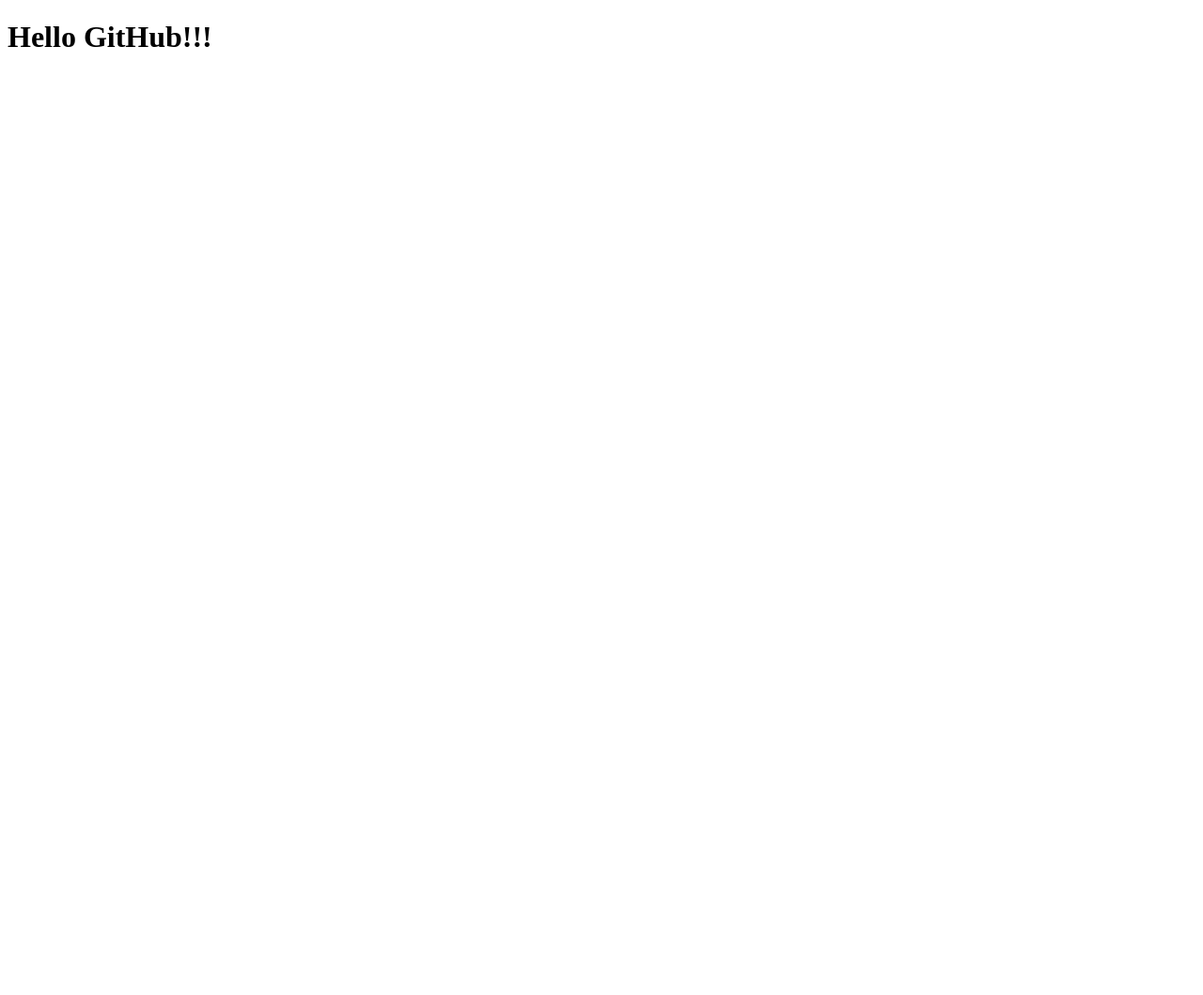
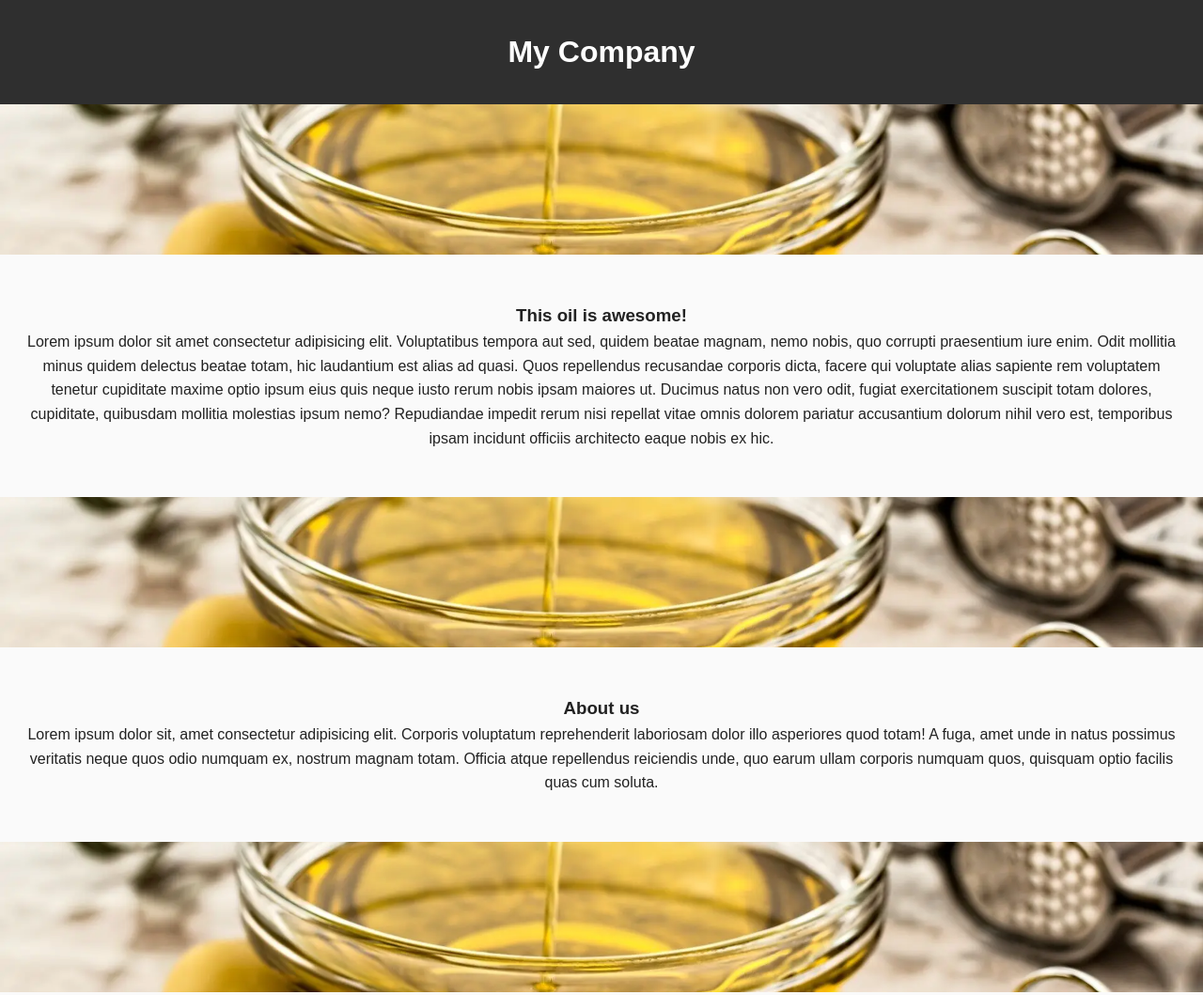
Before and after one commit to xavimerino27/session-04, a plain HTML site: page index.html in a window 1280 px wide. Shown: the top 1059 px of the page at 94% size. Before the commit the page ends 800 px from the top, so only its background shows below. Drawn offline with Linux system fonts and the light colour scheme.

Commit message:
chore: add all files of ex 04

```diff
--- /dev/null
+++ b/css/reset.css
@@ -0,0 +1,5 @@
+* {
+  margin: 0;
+  padding: 0;
+  box-sizing: border-box;
+}
--- /dev/null
+++ b/css/style.css
@@ -0,0 +1,39 @@
+/* ---------- RESET ---------- */
+*,
+*::before,
+*::after {
+  margin: 0;
+  padding: 0;
+  box-sizing: border-box;
+}
+
+/* ---------- ESTILOS GENERALES ---------- */
+body {
+  font-family: Arial, Helvetica, sans-serif;
+  color: #222;
+  background-color: #fafafa;
+  line-height: 1.6;
+}
+
+header {
+  background-color: #2f2f2f;
+  color: #fff;
+  text-align: center;
+  padding: 30px 0;
+}
+
+section {
+  padding: 50px 20px;
+  text-align: center;
+}
+
+/* ---------- PARALLAX ---------- */
+.parallax {
+  width: 100vw;
+  height: 20vh;
+  background-image: url("../img/olive-oil_1920.webp");
+  background-attachment: fixed;
+  background-position: center;
+  background-repeat: no-repeat;
+  background-size: cover;
+}
--- a/index.html
+++ b/index.html
@@ -1,13 +1,31 @@
 <!DOCTYPE html>
-<html lang="es">
-<head>
-    <meta charset="UTF-8">
-    <meta name="viewport" content="width=device-width, initial-scale=1.0">
-    <title>Document</title>
-</head>
-<body>
-    <main>
-        <h1>Hello GitHub!!!</h1>
-    </main>
-</body>
+<html lang="en">
+  <head>
+    <meta charset="UTF-8" />
+    <meta name="viewport" content="width=device-width, initial-scale=1.0" />
+    <title>Exercise</title>
+    <link rel="stylesheet" href="./css/style.css">
+
+
+  </head>
+  <body>
+    <header>
+      <h1>My Company</h1>
+    </header>
+    <div class="parallax"></div>
+    <section>
+      <h3>This oil is awesome!</h3>
+      <p>Lorem ipsum dolor sit amet consectetur adipisicing elit. Voluptatibus tempora aut sed, quidem beatae magnam, nemo nobis, quo corrupti praesentium iure enim. Odit mollitia minus quidem delectus beatae totam, hic laudantium est alias ad quasi. Quos repellendus recusandae corporis dicta, facere qui voluptate alias sapiente rem voluptatem tenetur cupiditate maxime optio ipsum eius quis neque iusto rerum nobis ipsam maiores ut. Ducimus natus non vero odit, fugiat exercitationem suscipit totam dolores, cupiditate, quibusdam mollitia molestias ipsum nemo? Repudiandae impedit rerum nisi repellat vitae omnis dolorem pariatur accusantium dolorum nihil vero est, temporibus ipsam incidunt officiis architecto eaque nobis ex hic.</p>
+    </section>
+    <div class="parallax"></div>
+    <section>
+      <h3>About us</h3>
+      <p>Lorem ipsum dolor sit, amet consectetur adipisicing elit. Corporis voluptatum reprehenderit laboriosam dolor illo asperiores quod totam! A fuga, amet unde in natus possimus veritatis neque quos odio numquam ex, nostrum magnam totam. Officia atque repellendus reiciendis unde, quo earum ullam corporis numquam quos, quisquam optio facilis quas cum soluta.</p>
+    </section>
+    <div class="parallax"></div>
+    <section>
+      <h3>Contact</h3>
+      <p>Lorem ipsum dolor sit amet consectetur, adipisicing elit. Magnam accusamus placeat a quod adipisci obcaecati maiores delectus facere. Tempora reiciendis a quisquam provident maxime tempore harum vitae molestiae beatae obcaecati!</p>
+    </section>
+  </body>
 </html>
```
Also changed, not shown: img/olive-oil_1920.webp (added).
